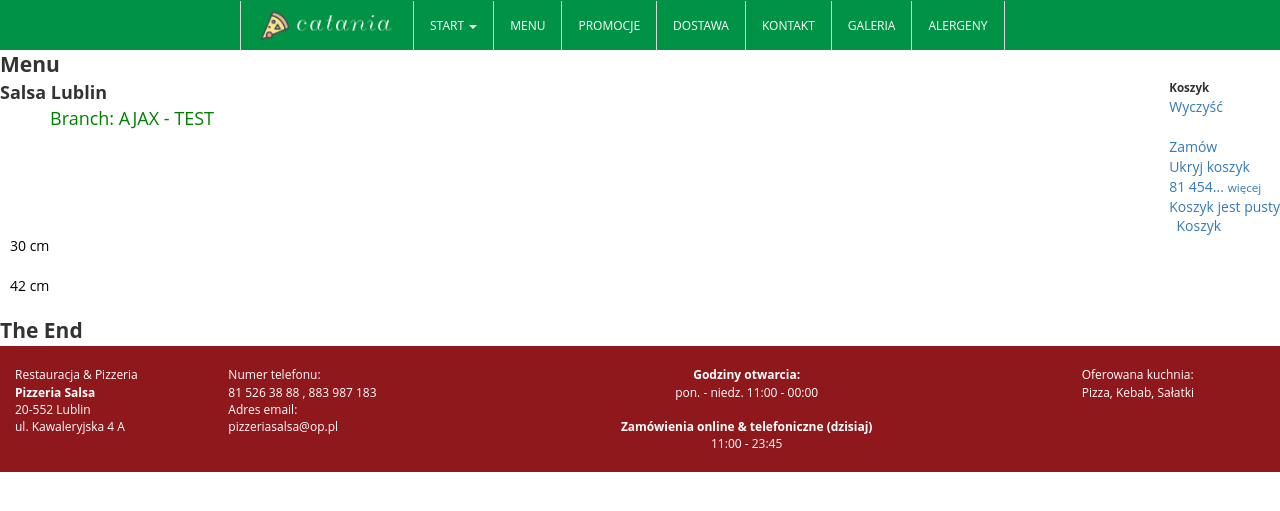
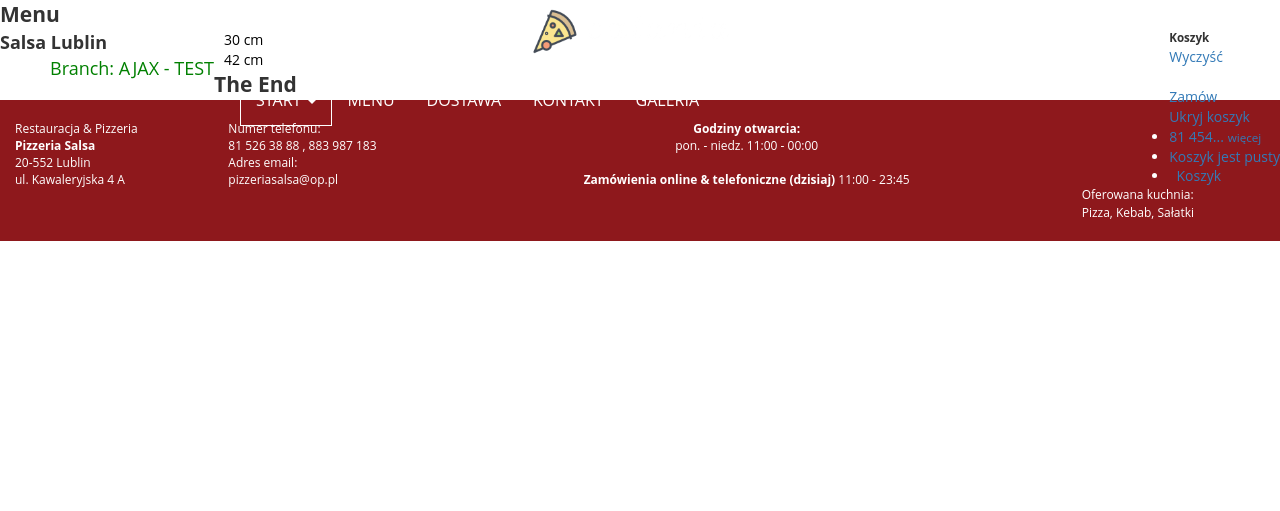
Before and after one commit to miwrona2/pizzeria, a CakePHP app: the page made by app/View/Things/menu.ctp in a window 1280 px wide. Shown: the top 511 px of the page. Run offline with PHP 8.4 and a stand-in for CakePHP, Linux system fonts and the light colour scheme; the template is opened without the code that fills it, so the values that code supplies are empty; some libraries are stand-ins or nearby versions.

Commit message:
menu navbar looks now pretty well

```diff
--- a/app/View/Layouts/header.ctp
+++ b/app/View/Layouts/header.ctp
@@ -7,17 +7,11 @@
  */-->
 
 <div id="header">
-<!--    <div class="header container">
-        <div class="row">
-                        <div class="logo-container"><?php echo $this->Html->link($this->Html->image('logo.png', array('class' => 'logo')),
+    <div class="logo-container"><?php echo $this->Html->link($this->Html->image('logo.png', array('class' => 'logo')),
                     array('controller' => 'things', 'action' => 'index'), array('escape' => false)); ?></div>
-        </div>
-    </div>-->
     <div class="kontener1">
     <div class="navigation container">
         <ul>
-            <li><?php echo $this->Html->link($this->Html->image('logo.png', array('class' => 'logo')),
-                    array('controller' => 'things', 'action' => 'index'), array('escape' => false)); ?></li>
             <li class="dropdown"><?php echo $this->Html->link('START <span class="caret"></span>', '#',
                     array('class' => 'dropdown-toggle', 'escape' => false)); ?>
                 <ul class="dropdown-menu">
@@ -25,12 +19,10 @@
                     <li><?php echo $this->Html->link('OPINIE', array('controller' => 'opinions', 'action' => 'opinions')); ?></li>
                 </ul>
             </li>
-            <li><?php echo $this->Html->link('MENU', array('controller' => 'things', 'action' => 'menu')); ?></li>
-            <li><?php echo $this->Html->link('PROMOCJE', array('controller' => 'things', 'action' => 'discount')); ?></li>
+            <li list_el_numb="second"><?php echo $this->Html->link('MENU', array('controller' => 'things', 'action' => 'menu')); ?></li>
             <li><?php echo $this->Html->link('DOSTAWA', array('controller' => 'things', 'action' => 'delivery')); ?></li>
             <li><?php echo $this->Html->link('KONTAKT', array('controller' => 'things', 'action' => 'contact')); ?></li>
             <li><?php echo $this->Html->link('GALERIA', array('controller' => 'things', 'action' => 'gallery')); ?></li>
-            <li><?php echo $this->Html->link('ALERGENY', array('controller' => 'things', 'action' => 'allergens')); ?></li>
         </ul>
     </div>
     </div>
--- a/app/webroot/css/header.css
+++ b/app/webroot/css/header.css
@@ -15,10 +15,20 @@
  * @license       http://www.opensource.org/licenses/mit-license.php MIT License
  */
 
+.logo-container {
+    position: absolute;
+    z-index: 1;
+    top: 15px;
+    left: 44%;
+    transform: scale(1.5);
+}
+
 .navigation{
     display: flex;
-    height: 50px;
+    height: 200px;
     box-sizing: border-box;
+    position: absolute;
+    z-index: 1;
 }
 
 .kontener1{
@@ -27,6 +37,7 @@
 }
 
 .navigation>ul{
+    margin: auto;
     box-sizing: border-box;
 }
 
@@ -42,20 +53,28 @@
     display: inline-block;
     color: #fff ;
     font-weight: normal;
-    padding: 0 16px;
-    border-right: 1px solid #dcd8d9;
+    padding: 1px 16px;
     box-sizing: border-box;
-    font-size: 12px;
-    /*opacity: 0.2;*/
+    font-size: 16px;
+}
+.navigation>ul>li[list_el_numb = second]>a:hover{
+    border-left: none;
+    padding: 0 15px 0 16px;
 }
 
 .navigation>ul>li:first-of-type>a{
-    border-left: 1px solid #dcd8d9;
+    border: 1px white solid;
+    padding: 0 15px;
+
+}
+
+.navigation>ul>li>a:hover {
+    border: 1px white solid;
+    padding: 0 15px;
 }
 
 .dropdown{
 
-/*    background: pink !important ;*/
 }
 
 .dropdown-menu{
--- a/app/webroot/css/home.css
+++ b/app/webroot/css/home.css
@@ -56,11 +56,6 @@ blockquote{
     color: #fff;
     padding: 20px 0;
 
-}
-.section-header, testimonials blockquote, :after{
-    content: "";
-    display: block;
-    clear: both;
 }
 
 .pull-left{
--- a/app/webroot/css/style.css
+++ b/app/webroot/css/style.css
@@ -84,7 +84,7 @@ strong {
 }
 
 #header{
-    background: #009345;
+
 }
 
 .container{
```
Also changed, not shown: app/webroot/img/slider/1.jpg, app/webroot/img/slider/3.jpg.
